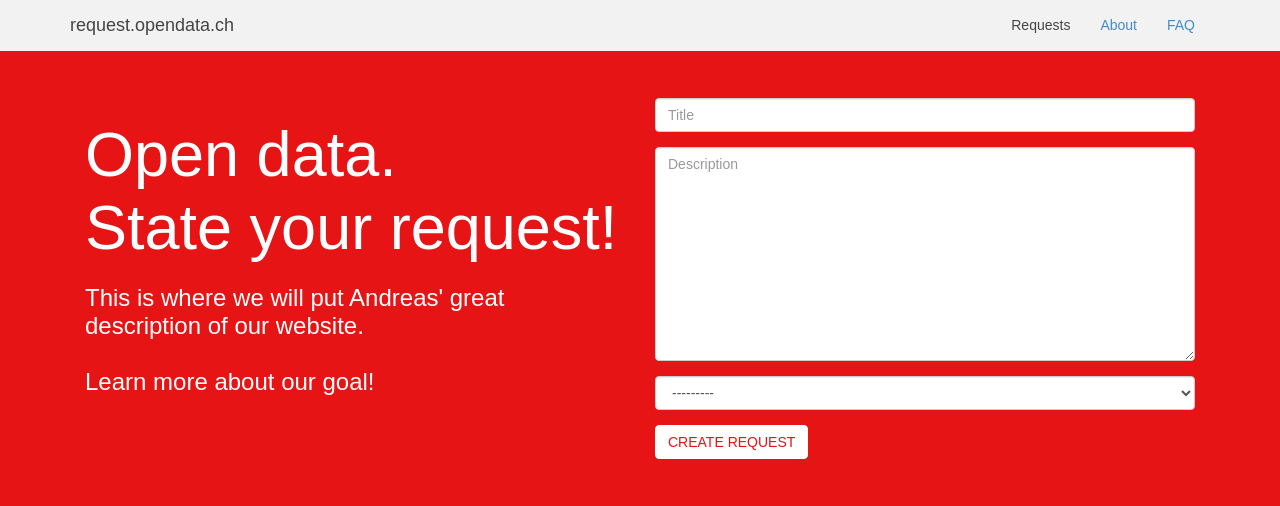
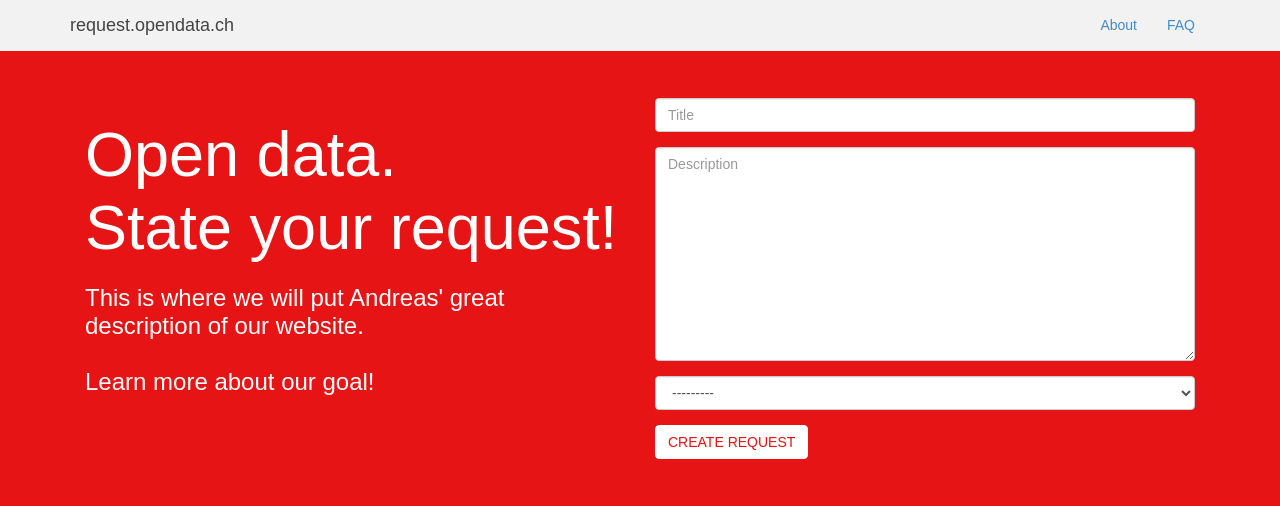
Before and after one commit to liip/request.data, a Django app: page / in a window 1280 px wide. Shown: the top 506 px of the page. Run offline with Django 3.2, Linux system fonts and the light colour scheme; data comes from the database, SQL or seed files in the repository; parts of the project's set-up code (start-up, migrations or seed data) failed here and were passed over; some libraries are stand-ins or nearby versions; some web fonts are replaced.

Commit message:
removed requests link in the navigation

```diff
--- a/apps/requests/templates/requests/base.html
+++ b/apps/requests/templates/requests/base.html
@@ -52,7 +52,6 @@
         </div>
         <div class="collapse navbar-collapse navbar-right">
           <ul class="nav navbar-nav">
-            <li class="active"><a href="#">Requests</a></li>
             <li><a href="#about">About</a></li>
             <li><a href="#contact">FAQ</a></li>
           </ul>
```
